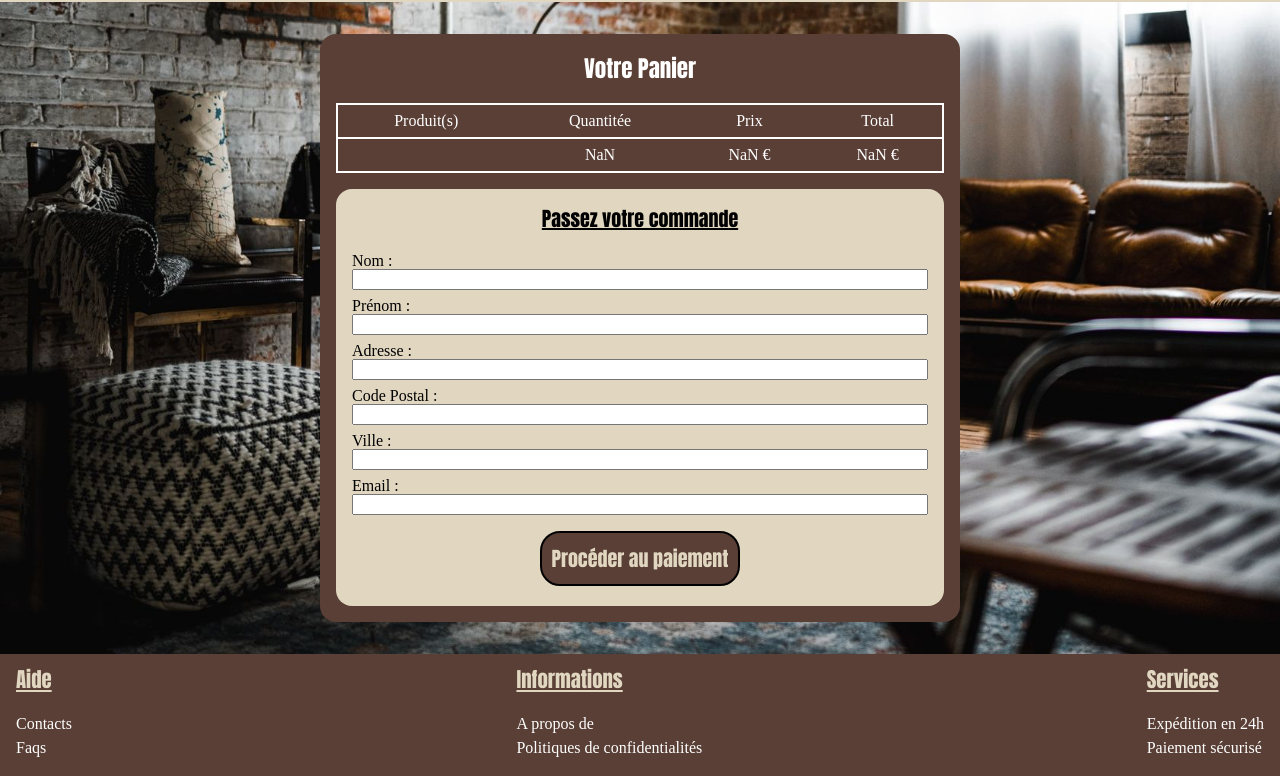
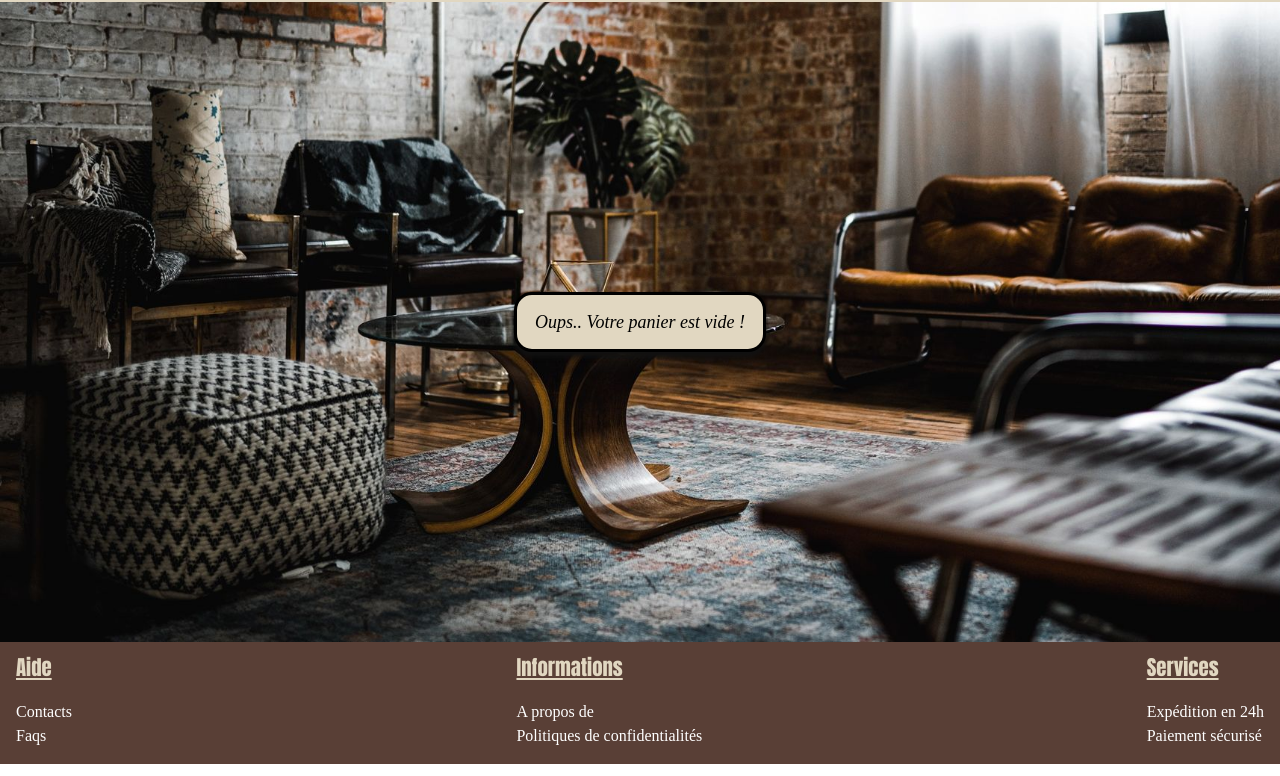
Before and after one commit to BenjaminGallardo/GallardoBenjamin_5_04092021, a plain HTML site: page frontend/pages/shop.html in a window 1280 px wide. Shown: the part 118-894 px from the top of the page. Drawn offline with Linux system fonts and the light colour scheme; a web font is replaced by a local one.

Commit message:
Modification de la sauvegarde des produits dans LocalStorage + Affichage des produits dans le panier

```diff
--- a/frontend/pages/shop.html
+++ b/frontend/pages/shop.html
@@ -25,12 +25,14 @@
                         <input type="search" name="search" id="search"/>
                     </form>
 
-                    <a href="shop.html" class="shop"><i class="fas fa-shopping-cart"></i> Panier</a>
+                    <a href="../index.html" class="shop">Page Produits</a>
                 </header>
 
                 <section class="container-shop">
 
                     <h1>Oriwood Page Panier</h1>
+
+                    <aside class="error"></aside>
 
                     <div class="priceandcommand">
                         <article class="table-price">
@@ -55,7 +57,7 @@
                         <article class="command">
                             <h2>Passez votre commande</h2>
 
-                            <form method="POST" action="summary.html" id="form-payment">
+                            <form id="form-payment">
                                 <div class="formstyle">
                                     <label for="lastname">Nom :</label>
                                     <input type="text" name="name" id="lastname">
@@ -100,7 +102,7 @@
                             </form>
 
                             <div class="buttonstyle">
-                                <button type="submit" form="form-payment" id="btn-command">Procéder au paiement</button>
+                                <button form="form-payment" id="btn-command">Procéder au paiement</button>
                             </div>
                         </article>
                     </div>
--- a/frontend/sass/style.scss
+++ b/frontend/sass/style.scss
@@ -258,6 +258,26 @@
         height: 80vh;
     }
 
+    .error {
+        display: flex;
+        justify-content: center;
+        align-items: center;
+        width: 100%;
+        height: 80vh;
+
+        p {
+            text-align: center;
+            font-family: $font-text;
+            font-size: 18px;
+            font-style: oblique;
+            background-color: $color-primary;
+            padding: 1em;
+            border: solid 3px black;
+            border-radius: 1em;
+            box-shadow: 0px 5px 5px #111111;
+        }
+    }
+
     h1{
        display: none;
     }
@@ -265,7 +285,7 @@
     .priceandcommand {
         background-color: $color-secondary;
         border-radius: 1em;
-        margin: 2em;
+        margin: 5em;
         width: 50%;
 
         @include mobile {
--- a/frontend/script/product.js
+++ b/frontend/script/product.js
@@ -42,26 +42,30 @@ async function pageProduct (){ // On diffère la fonction car l'on récupère di
         }
     }
 
-    saveProductInShop();
+    saveProductInShop(); // On créer la fonction qui va sauvegarder nos produis dans un tableau
 
     function saveProductInShop(){
         const btnForm = document.querySelector('#btn-form');
         inputQuantity = document.querySelector('#quantity');
 
-        btnForm.addEventListener('submit', function(effect){
+        btnForm.addEventListener('submit', function(effect){ // On supprime l'effet 'submit' du bouton
             effect.preventDefault();
         })
 
         btnForm.addEventListener('click', function(){
+            let arrayInLocalStorage = []; // Tableau du LocalStorage qui va contenir les objets produits
 
-            localStorage.setItem('nameProduct', `${product.name}`)
-            console.log(localStorage.getItem('nameProduct'));
+            let productGoShop = {
+                name : product.name,
+                quantity : inputQuantity.value, // On créé un objet qui contiendra les données de notre produit sélectionné
+                price : product.price/100
+            };
 
-            localStorage.setItem('quantityProduct', `${inputQuantity.value}`);
-            console.log(localStorage.getItem('quantityProduct'));
-
-            localStorage.setItem('priceProduct', `${product.price/100}`)
-            console.log(localStorage.getItem(`priceProduct`));
+            if(localStorage.getItem('products') !== null){ // Si le localstorage n'est pas null, soit qu'il contient quelque chose alors :
+                arrayInLocalStorage = JSON.parse(localStorage.getItem('products')); // On récupère l'information puis on l'ajoutera au contenant supllémentaire s'ajoutant ci-dessous
+            }
+            arrayInLocalStorage.push(productGoShop); // Ici on ajoute notre nouvel élément au tableau existant
+            localStorage.setItem('products', JSON.stringify(arrayInLocalStorage)); //On ajoute à notre clé produits un nouveau tableau au format JSON
         })
     }
 }
--- a/frontend/script/shop.js
+++ b/frontend/script/shop.js
@@ -1,23 +1,45 @@
-viewProductInShop();
+viewProductInShop(); // Fonction permettant l'affichafe des produits sur la page panier
+
 
 function viewProductInShop() {
-    const lineArray = document.querySelector('tbody tr');
+
+    const divContentShop = document.querySelector('.priceandcommand');
+    const divError = document.querySelector('.error');
+
+    if(localStorage.getItem('products') === null){ // Dans le cas où le localstorage est vide et donc que le panier est vide
+        divContentShop.style.display = "none";
+        let msgError = document.createElement('p');
+        msgError.innerText = 'Oups.. Votre panier est vide !';
+        divError.appendChild(msgError);
+
+    } else {
+
+        divError.style.display = "none";
+        const bodyArray = document.querySelector('tbody');
+        let productInLocalStorage = JSON.parse(localStorage.getItem('products')); // On récupère notre tableau sous format Javascript
+
+        for(let product in productInLocalStorage){ //On parcours notre tableau d'objet pour afficher les produits dans le tableau du panier
+
+            const lineArray = document.createElement('tr');
+            bodyArray.appendChild(lineArray);
 
             const lineNameArray = document.createElement('td');
-    lineNameArray.innerHTML = localStorage.getItem('nameProduct');
+            lineNameArray.innerHTML = productInLocalStorage[product].name;
             lineArray.appendChild(lineNameArray);
 
             const lineQuantityArray = document.createElement('td');
-    lineQuantityArray.innerHTML = parseInt(localStorage.getItem('quantityProduct'));
+            lineQuantityArray.innerHTML = productInLocalStorage[product].quantity;
             lineArray.appendChild(lineQuantityArray);
 
             const linePriceArray = document.createElement('td');
-    linePriceArray.innerHTML = `${parseInt(localStorage.getItem('priceProduct'))} €`;
+            linePriceArray.innerHTML = `${productInLocalStorage[product].price} €`;
             lineArray.appendChild(linePriceArray);
 
             const lineTotalArray = document.createElement('td');
-    lineTotalArray.innerHTML = `${parseInt(localStorage.getItem('priceProduct')) * parseInt(localStorage.getItem('quantityProduct'))} €`;;
+            lineTotalArray.innerHTML = `${productInLocalStorage[product].price * productInLocalStorage[product].quantity} €`;
             lineArray.appendChild(lineTotalArray);
+        }
+    }
 }
 
 
```
Also changed, not shown: frontend/css/style.css, 1 other file. Lines whose indentation alone changed are shown as unchanged.
